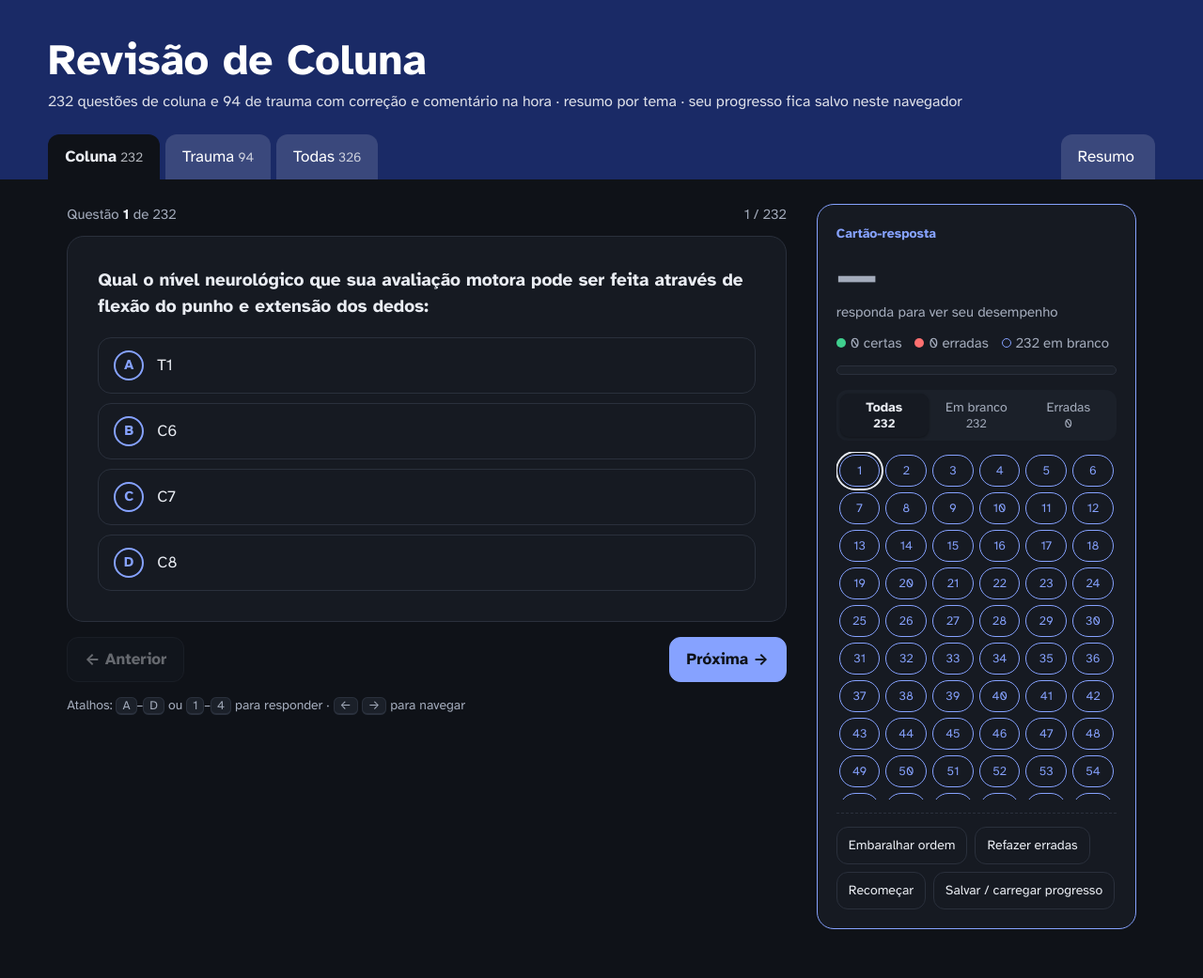
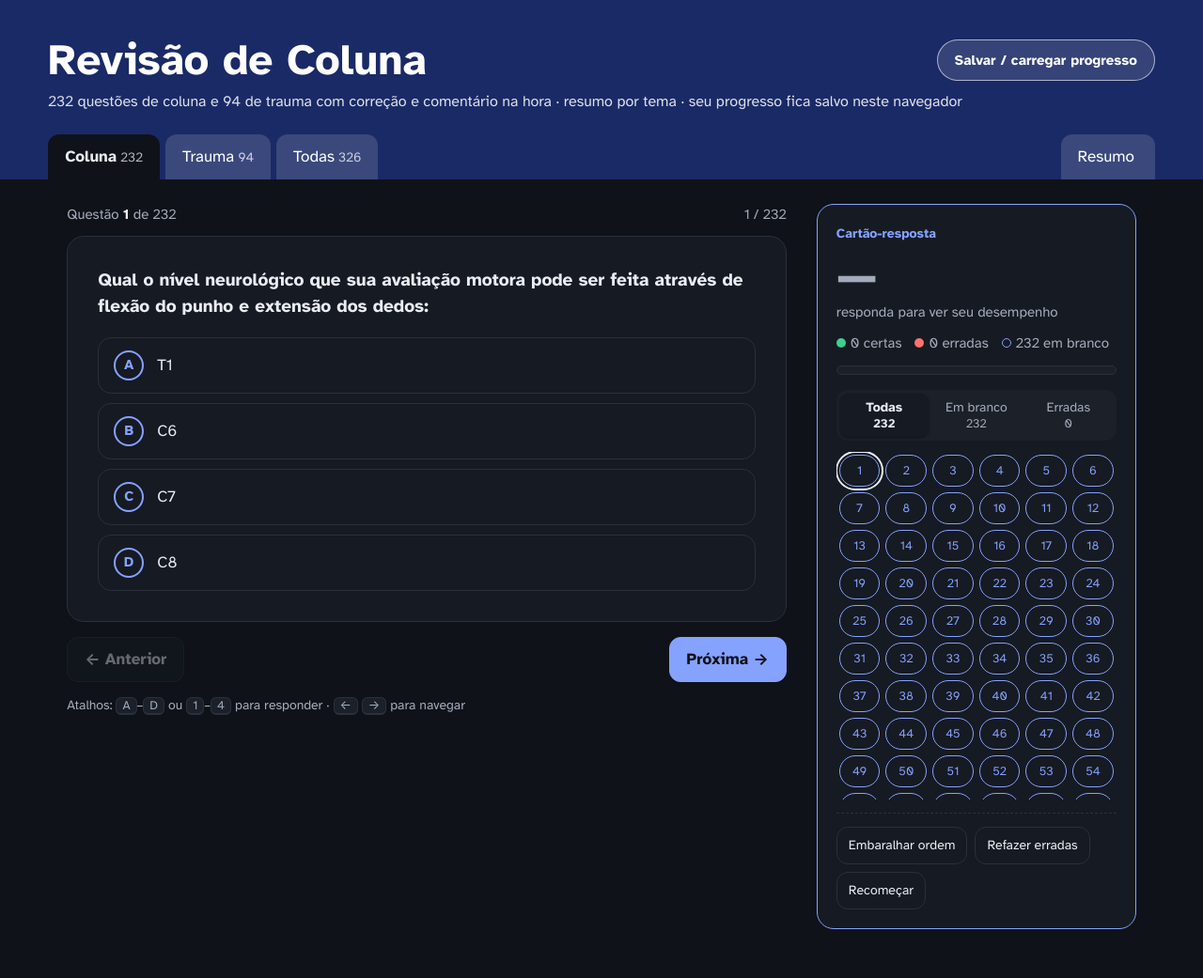
Before and after one commit to Allanfur/coluna, a plain HTML site: page index.html in a window 1280 px wide. Shown: the whole page at 94% size. Drawn offline with Linux system fonts and the light colour scheme.

Commit message:
Move o botão de progresso para o canto superior direito
Co-Authored-By: Claude Opus 5.5 <noreply@anthropic.com>
Claude-Session: https://claude.ai/code/session_012H9Y1wkiiVSAjxXuRhu9XQ

```diff
--- a/index.html
+++ b/index.html
@@ -29,6 +29,10 @@ button:focus-visible,input:focus-visible,select:focus-visible,a:focus-visible{ou
 .top .in{max-width:1240px;margin:0 auto}
 .top h1{margin:0;font-size:clamp(30px,4.2vw,46px);line-height:1.05;text-wrap:balance}
 .top p{margin:8px 0 0;opacity:.85;font-size:16px}
+.top .tr{display:flex;justify-content:space-between;align-items:center;gap:12px;flex-wrap:wrap}
+.hbtn{border:1.5px solid rgba(255,255,255,.6);background:rgba(255,255,255,.12);color:#fff;border-radius:999px;padding:9px 18px;min-height:44px;cursor:pointer;font-weight:700;font-size:15px;white-space:nowrap}
+.hbtn:hover{background:rgba(255,255,255,.22)}
+.hbtn .s{display:none}
 .tabs{display:flex;flex-wrap:wrap;gap:6px;margin-top:22px}
 .tabs button{border:0;background:rgba(255,255,255,.14);color:#fff;padding:11px 18px;border-radius:12px 12px 0 0;cursor:pointer;min-height:44px}
 .tabs button[aria-pressed=true]{background:var(--bg);color:var(--ink);font-weight:700}
@@ -177,13 +181,13 @@ details.toc a{color:var(--blue);text-decoration:none;cursor:pointer}
 .msg{margin:10px 0 0;font-size:15px;min-height:1.2em}.msg.ok{color:var(--ok)}.msg.bad{color:var(--bad)}
 @media(max-width:900px){.wrap{grid-template-columns:minmax(0,1fr)}.sheet{position:static}.grid{max-height:300px}
   .rz{grid-template-columns:minmax(0,1fr);gap:18px}.side{position:static;max-height:none}#temas{display:none}#temasel{display:block}.tabs .rzt{margin-left:0}}
-@media(max-width:600px){.stem p{font-size:18px}.opt{padding:12px}.keys{display:none}.tabs button{padding:10px 12px;font-size:15px}.it .l2,.it .l3{margin-left:30px}}
+@media(max-width:600px){.hbtn .l{display:none}.hbtn .s{display:inline}.hbtn{padding:8px 14px;flex:none}.top .tr{flex-wrap:nowrap}.top h1{font-size:26px}.stem p{font-size:18px}.opt{padding:12px}.keys{display:none}.tabs button{padding:10px 12px;font-size:15px}.it .l2,.it .l3{margin-left:30px}}
 @media(prefers-reduced-motion:reduce){.opt{transition:none}.flash{animation:none}}
 </style>
 </head>
 <body>
 <header class="top"><div class="in">
-  <h1>Revisão de Coluna</h1>
+  <div class="tr"><h1>Revisão de Coluna</h1><button class="hbtn" id="progb"><span class="l">Salvar / carregar progresso</span><span class="s">Progresso</span></button></div>
   <p id="sub">Questões com correção na hora e resumo por tema</p>
   <div class="tabs" id="tabs" role="group" aria-label="Seções"></div>
 </div></header>
@@ -211,7 +215,6 @@ details.toc a{color:var(--blue);text-decoration:none;cursor:pointer}
       <button class="btn" id="shuf">Embaralhar ordem</button>
       <button class="btn" id="redo">Refazer erradas</button>
       <button class="btn" id="reset">Recomeçar</button>
-      <button class="btn" id="progb">Salvar / carregar progresso</button>
     </div>
   </aside>
 </main>
```
